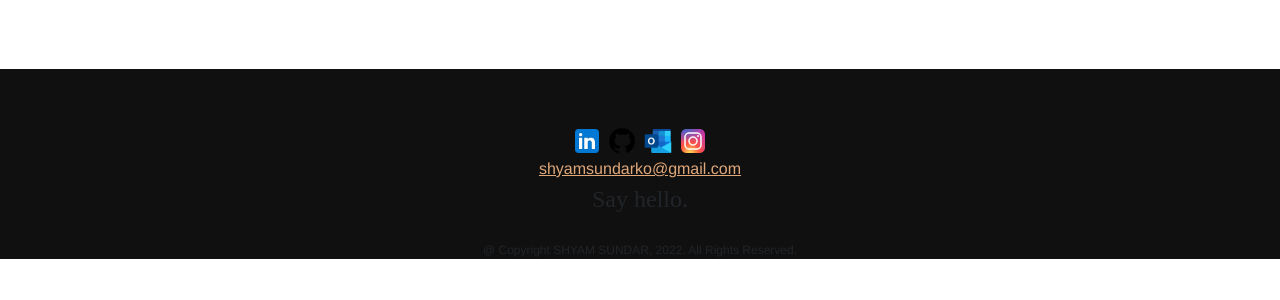
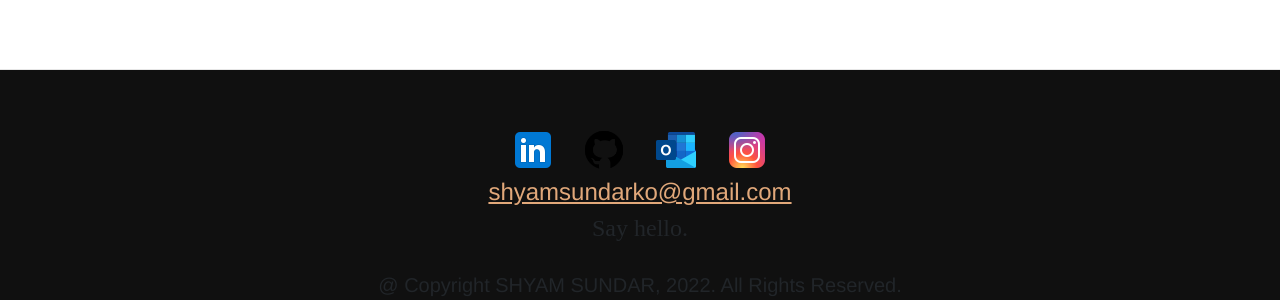
Before and after one commit to shyamsundarko/portfolioV2, a React (Create React App) app: page / in a window 1280 px wide. Shown: the part 2112-2412 px from the top of the page. Before the commit the page ends 2371 px from the top, so only its background shows below. Built offline with nearby package versions, Linux system fonts and the light colour scheme.

Commit message:
footer container changes

```diff
--- a/src/components/Footer.js
+++ b/src/components/Footer.js
@@ -8,20 +8,20 @@ import instagram from '../images/instagram.png'
 const Footer = () => {
     return (
         <Grid container  id="footerContainer">
-            <Grid item xs={4}></Grid>
-            <Grid item container xs={4} >
-                <Grid item xs={2} lg={4}></Grid>
-                <Grid item xs={2} lg={1}><a href="https://www.linkedin.com/in/shyam-s-208166137/" target="_blank"><img src={linkedin} alt="Linkedin logo" className="socialLogo"/></a></Grid>
-                <Grid item xs={2} lg={1}><a href="https://github.com/shyamsundarko" target="_blank"><img src={github} alt="Github logo" className="socialLogo"/></a></Grid>
-                <Grid item xs={2} lg={1}><a href="mailto:SHYAMSUN001@e.ntu.edu.sg" target="_blank"><img src={outlook} alt="Outlook logo" className="socialLogo"/></a></Grid>
-                <Grid item xs={2} lg={1}><a href="https://www.instagram.com/byamiloboy/?hl=en" target="_blank"><img src={instagram} alt="Instagram logo" className="socialLogo"/></a></Grid>
-                <Grid item xs={2} lg={4}></Grid>
+            <Grid item xs={2} md={4}></Grid>
+            <Grid item container xs={8} md={4}>
+                <Grid item xs={2} ></Grid>
+                <Grid item xs={2} ><a href="https://www.linkedin.com/in/shyam-s-208166137/" target="_blank"><img src={linkedin} alt="Linkedin logo" className="socialLogo"/></a></Grid>
+                <Grid item xs={2} ><a href="https://github.com/shyamsundarko" target="_blank"><img src={github} alt="Github logo" className="socialLogo"/></a></Grid>
+                <Grid item xs={2} ><a href="mailto:SHYAMSUN001@e.ntu.edu.sg" target="_blank"><img src={outlook} alt="Outlook logo" className="socialLogo"/></a></Grid>
+                <Grid item xs={2} ><a href="https://www.instagram.com/byamiloboy/?hl=en" target="_blank"><img src={instagram} alt="Instagram logo" className="socialLogo"/></a></Grid>
+                <Grid item xs={2} ></Grid>
             </Grid>
 
-            <Grid item xs={4}></Grid>
-            <Grid item xs={12}><a href="mailto:shyamsundarko@gmail.com" target="_blank" style={{color: "#E1A87A", fontWeight: "300", textDecoration: "underline", fontSize: "2vmin"}}>shyamsundarko@gmail.com</a></Grid>
+            <Grid item xs={2} md={4}></Grid>
+            <Grid item xs={12}><a href="mailto:shyamsundarko@gmail.com" target="_blank" style={{color: "#E1A87A", fontWeight: "300", textDecoration: "underline", fontSize: "3vmin"}}>shyamsundarko@gmail.com</a></Grid>
             <Grid item xs={12} style={{fontWeight: "500", fontSize: "3vmin", fontFamily:"Times New Roman"}}>Say hello.</Grid>
-            <Grid item xs={12} style={{marginTop:"3vmin", fontSize:"1.5vmin"}}>@ Copyright SHYAM SUNDAR, 2022. All Rights Reserved.</Grid>
+            <Grid item xs={12} style={{marginTop:"3vmin", fontSize:"2.5vmin"}}>@ Copyright SHYAM SUNDAR, 2022. All Rights Reserved.</Grid>
         </Grid>
     )
 }
--- a/src/index.css
+++ b/src/index.css
@@ -107,12 +107,13 @@ a{
 #footerContainer {
   padding-top: 7vmin;
 
+  border-top: #e6e6e6 solid 1px;
   text-align: center;
 
 }
 
 .socialLogo {
-  max-width: 4vmin;
+  max-width: 6vmin;
 
 }
 
```
